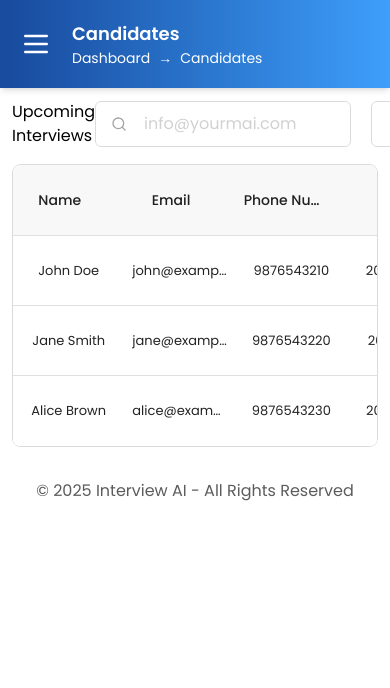
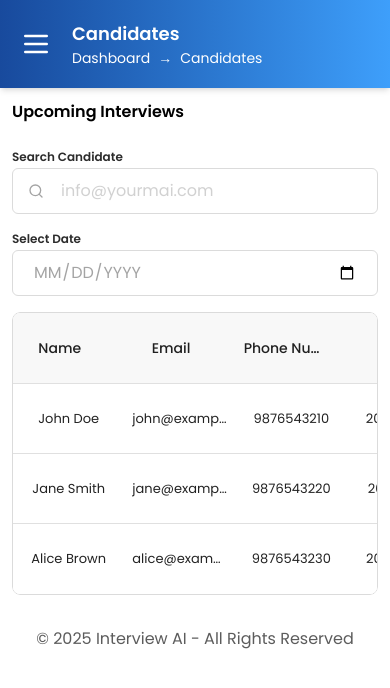
Before and after one commit to Nanthakumar-Cueverz/Job-Dashboard-Management, a React (Vite) app: page /interviewai/candidates in a window 390 px wide. Shown: the top 688 px of the page. Built offline with nearby package versions, Linux system fonts and the light colour scheme.

Commit message:
Responsive design changes for Candidate page and Candidate questions pages

```diff
--- a/src/pages/Candidates.jsx
+++ b/src/pages/Candidates.jsx
@@ -77,13 +77,20 @@ const Candidates = () => {
     return (
         <div className='max-w-6xl mx-auto'>
             {/* Search and Date Filter Section */}
-            <div className='flex justify-between items-center mb-4'>
+            <div className='block md:flex justify-between items-center mb-4'>
                 <div>
-                    <h2>Upcoming Interviews</h2>
+                    <h2 className='font-semibold pb-5 md:pb-0'>Upcoming Interviews</h2>
                 </div>
-                <div className='flex justify-between items-center space-x-5'>
+                <div className='block md:flex justify-between items-center space-x-5'>
                     {/* Search Bar */}
-                    <div className='w-64 relative'>
+                    <div className='w-full md:w-64'>
+                        <label
+                            htmlFor=''
+                            className='text-xs text-subtext-primary font-semibold  pb-2'
+                        >
+                            Search Candidate
+                        </label>
+                        <div className=' relative'>
                             <input
                                 type='email'
                                 value={searchTerm}
@@ -95,12 +102,22 @@ const Candidates = () => {
                                 <Search className='text-text-neutral w-4 h-4' />
                             </span>
                         </div>
+                    </div>
+                    <div className='w-full md:w-fit relative pt-3 md:pt-0'>
+                        <label
+                            htmlFor=''
+                            className='text-xs text-subtext-primary font-semibold pb-2'
+                        >
+                            Select Date
+                        </label>
                         <input
                             type='date'
+                            placeholder='DD-MM-YYYY'
                             value={selectedDate}
                             onChange={(e) => setSelectedDate(e.target.value)}
-                        className='bg-transparent border-border-primary rounded-md border border-stroke   py-[10px] px-5 text-text-neutral  outline-none transition'
+                            className='bg-transparent uppercase border-border-primary rounded-md border border-stroke w-full py-[10px] px-5 text-text-neutral  outline-none transition'
                         />
+                    </div>
                 </div>
             </div>
 
```
Lines whose indentation alone changed are shown as unchanged.
